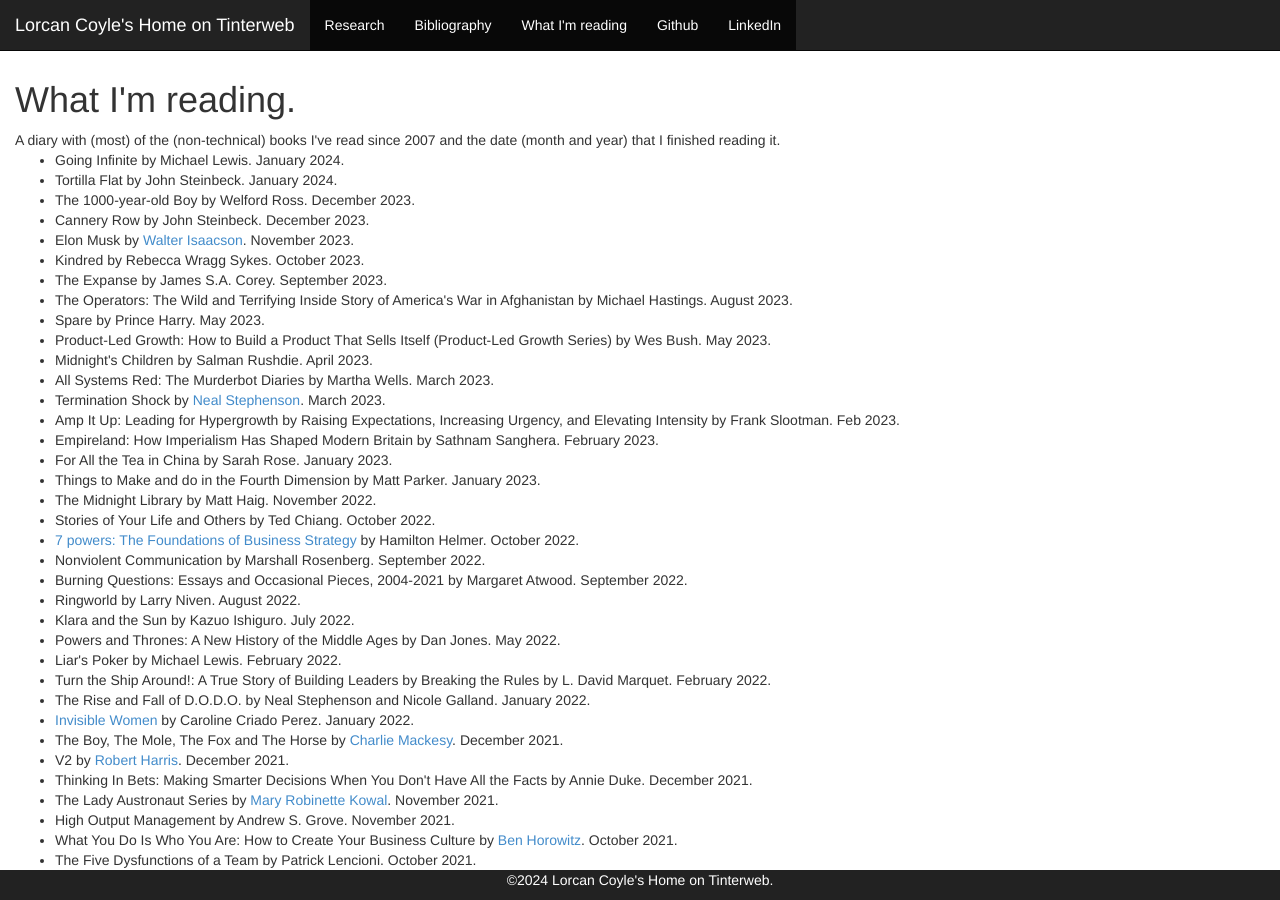
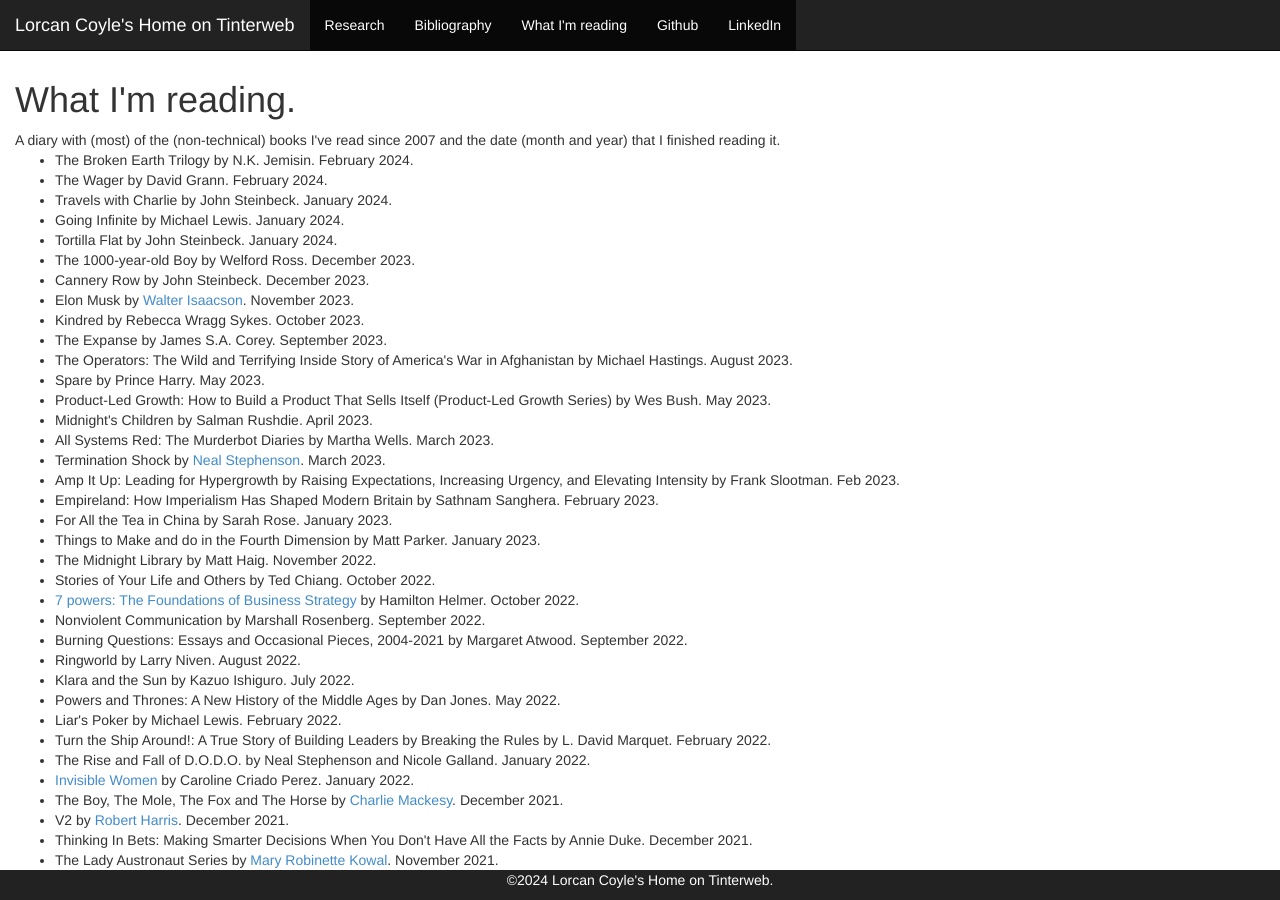
Before and after one commit to lorcan/lorcan.github.io, a Jekyll site: the page built from books.html, in a window 1280 px wide and 900 px high. Built offline with Jekyll 4.4.1, drawn with Linux system fonts in a browser that asks for light colours.

Commit message:
reading list up to feb 2023

```diff
--- a/books.html
+++ b/books.html
@@ -5,6 +5,9 @@
 <h1>What I'm reading.</h1>
 A diary with (most) of the (non-technical) books I've read since 2007 and the date (month and year) that I finished reading it.
 <ul>
+<li>The Broken Earth Trilogy by N.K. Jemisin. February 2024.</li>
+<li>The Wager by David Grann. February 2024.</li>
+<li>Travels with Charlie by John Steinbeck. January 2024.</li>
 <li>Going Infinite by Michael Lewis. January 2024.</li>
 <li>Tortilla Flat by John Steinbeck. January 2024.</li>
 <li>The 1000-year-old Boy by Welford Ross. December 2023.</li>
```
